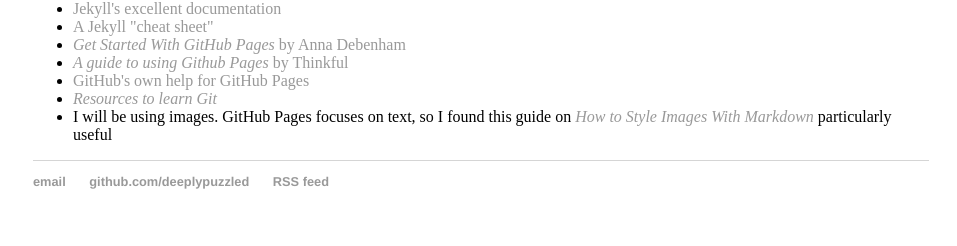
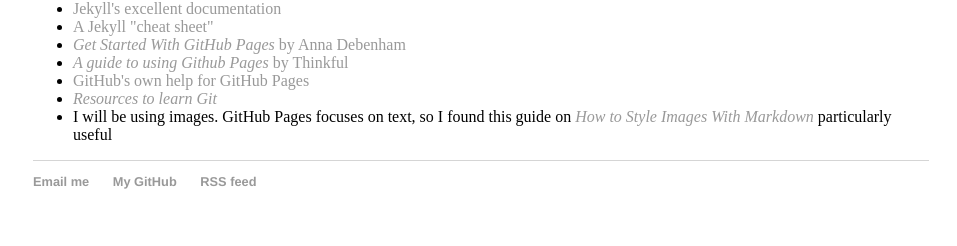
Before and after one commit to deeplypuzzled/deeplypuzzled.github.io, a Jekyll site: the page built from about/old-index.html, in a window 1280 px wide. Shown: the part 742-988 px from the top of the page, without its empty margins (159-1116 px from the left). Built offline with Jekyll 4.4.1, drawn with Linux system fonts in a browser that asks for light colours.

Commit message:
Update default.html
Revised without Bootstrap

```diff
--- a/_layouts/default.html
+++ b/_layouts/default.html
@@ -1,6 +1,9 @@
 <!DOCTYPE html>
+<html lang="en">
 	<html>
 		<head>
+    			<meta charset="utf-8">
+   			<meta name="viewport" content="width=device-width, initial-scale=1, shrink-to-fit=no">
 			<title>{{ page.title }}</title>
 			<!-- link to main stylesheet -->
 			<link rel="stylesheet" type="text/css" href="/css/main.css">
@@ -21,8 +24,8 @@
 			</div><!-- /.container -->
 			<footer>
 	    		<ul>
-	        		<li><a href="mailto:lists+github-pages@gibbs.at">email</a></li>
-	        		<li><a href="https://github.com/deeplypuzzled">github.com/deeplypuzzled</a></li>
+	        		<li><a href="mailto:lists+github-pages@gibbs.at">Email me</a></li>
+	        		<li><a href="https://github.com/deeplypuzzled">My GitHub</a></li>
 				<li><a href="https://www.gibbs.at/blog/atom.xml">RSS feed</a></li>
 				</ul>
 			</footer>
```
